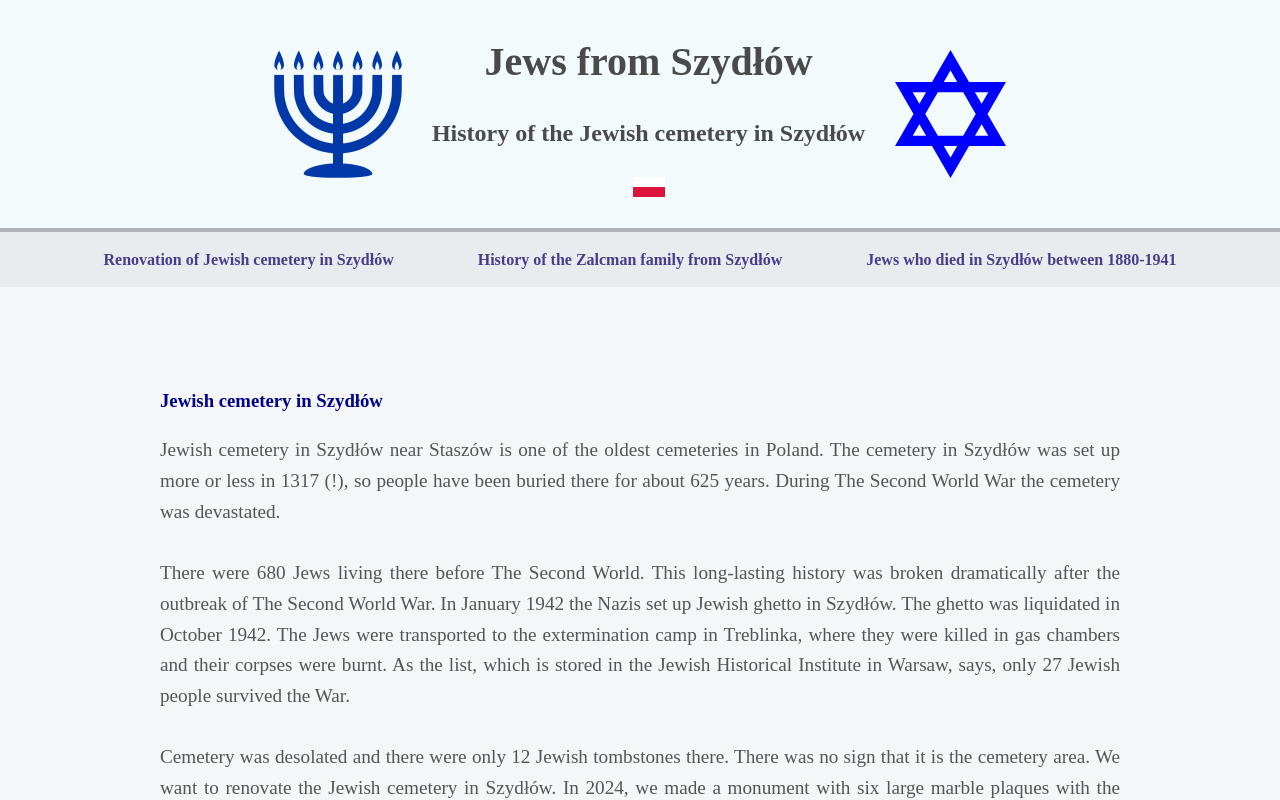
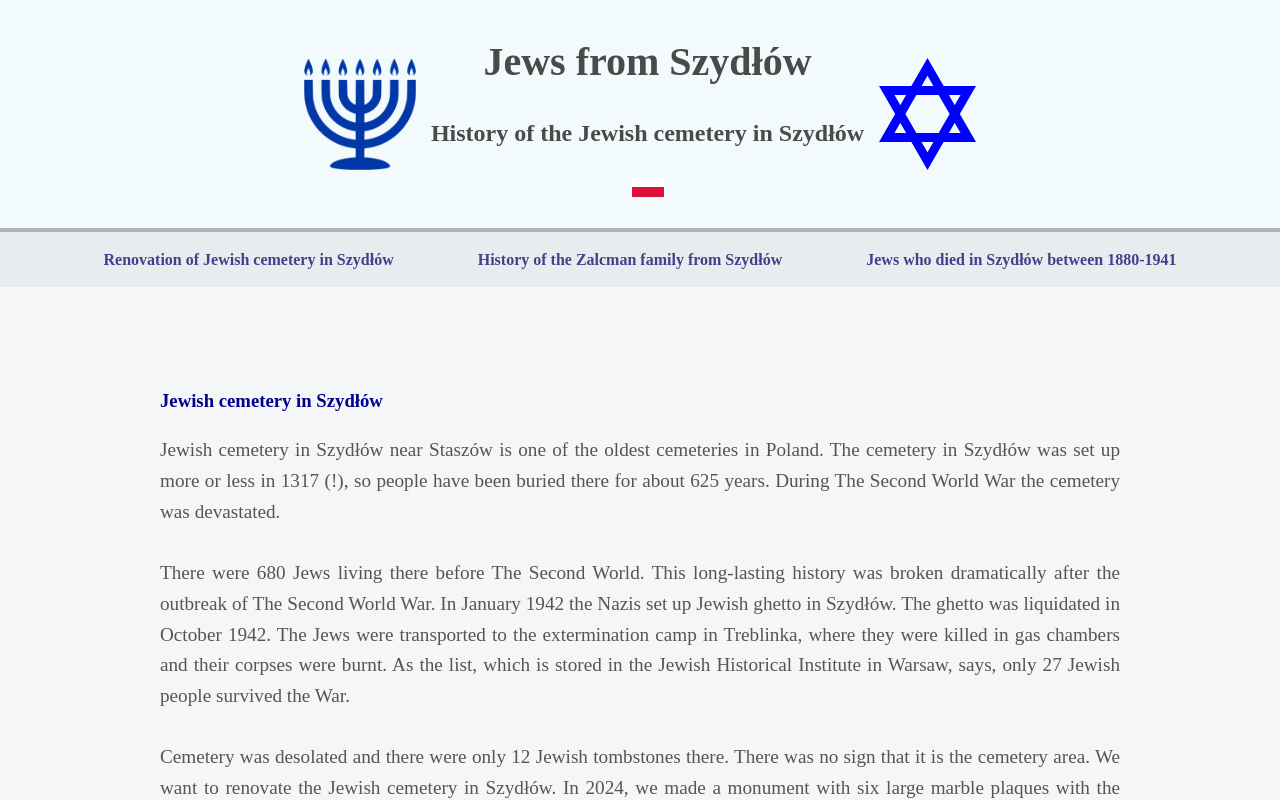
Before and after one commit to MiroslawNowak/szydlow, a plain HTML site: page resources/index.html in a window 1280 px wide. Shown: the top 800 px of the page. Drawn offline with Linux system fonts and the light colour scheme.

Commit message:
css update

```diff
--- a/css/style.css
+++ b/css/style.css
@@ -40,10 +40,10 @@ header h1 {
 }
 
 header img {
-    height: 8em; /* Dopasowanie do h1 */
+    height: 7em; /* Dopasowanie do h1 */
     vertical-align: middle;
-    margin-left: 30px;
-    margin-right: 30px;
+    margin-left: 15px;
+    margin-right: 15px;
 }
 
 header div img {
```
